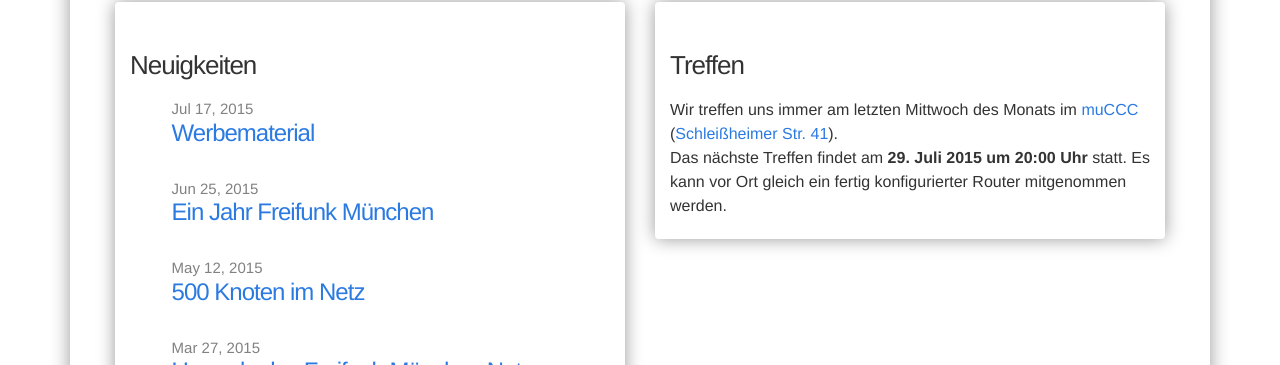
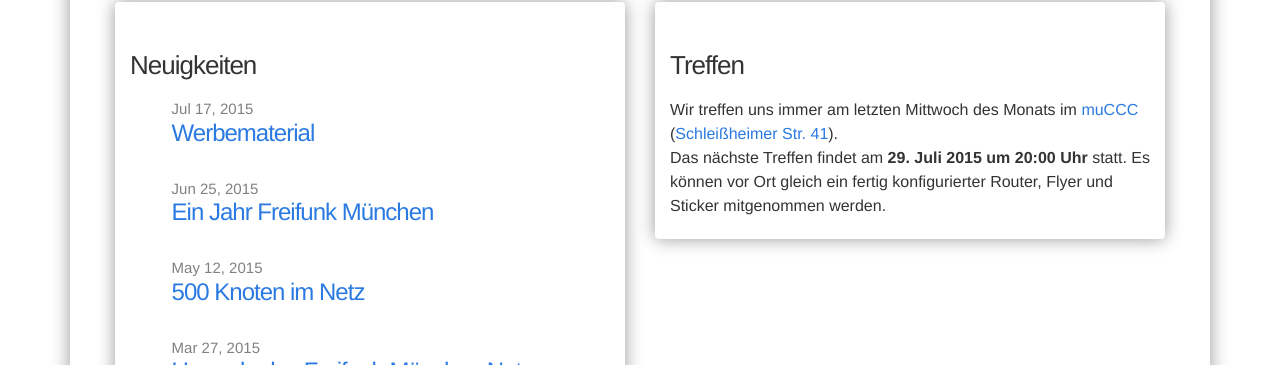
Before and after one commit to freifunkMUC/freifunkmuc.github.io, a Jekyll site: the page built from index.md, in a window 1280 px wide. Shown: the part 335-700 px from the top of the page. Built offline with Jekyll 4.4.1, drawn with Linux system fonts in a browser that asks for light colours; nearby versions of some CDN libraries; a style sheet for code colours, icons or effects is not loaded.

Commit message:
Update Flyer+Sticker giveaway

```diff
--- a/_includes/treffen.md
+++ b/_includes/treffen.md
@@ -2,4 +2,4 @@
 
 Wir treffen uns immer am letzten Mittwoch des Monats im [muCCC](http://muc.ccc.de) ([Schleißheimer Str. 41](http://osm.org/go/0JAf0IVLh?node=2012031859)). \\
 Das nächste Treffen findet am **29. Juli 2015 um 20:00 Uhr** statt.
-Es kann vor Ort gleich ein fertig konfigurierter Router mitgenommen werden.
+Es können vor Ort gleich ein fertig konfigurierter Router, Flyer und Sticker mitgenommen werden.
```
